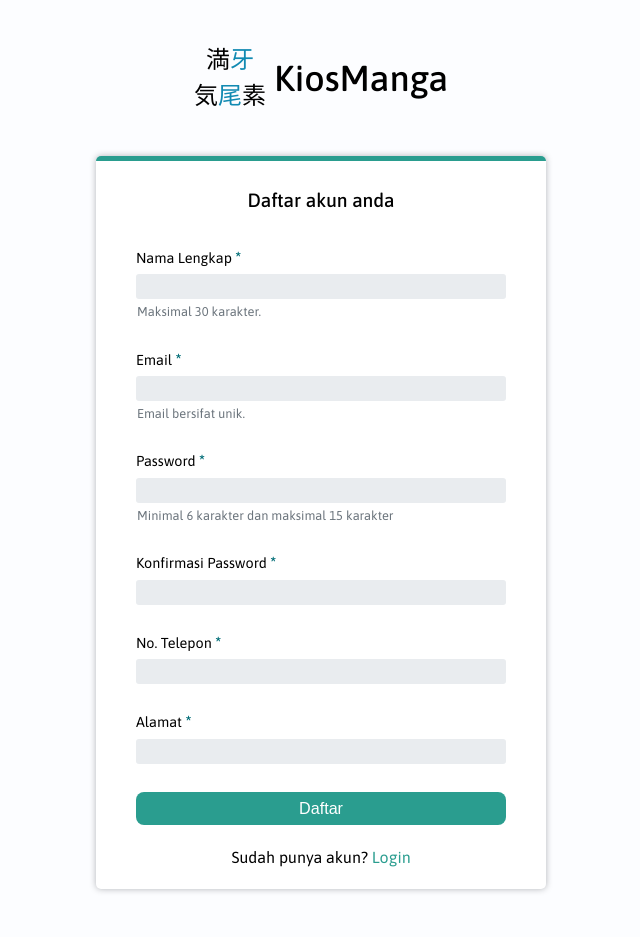
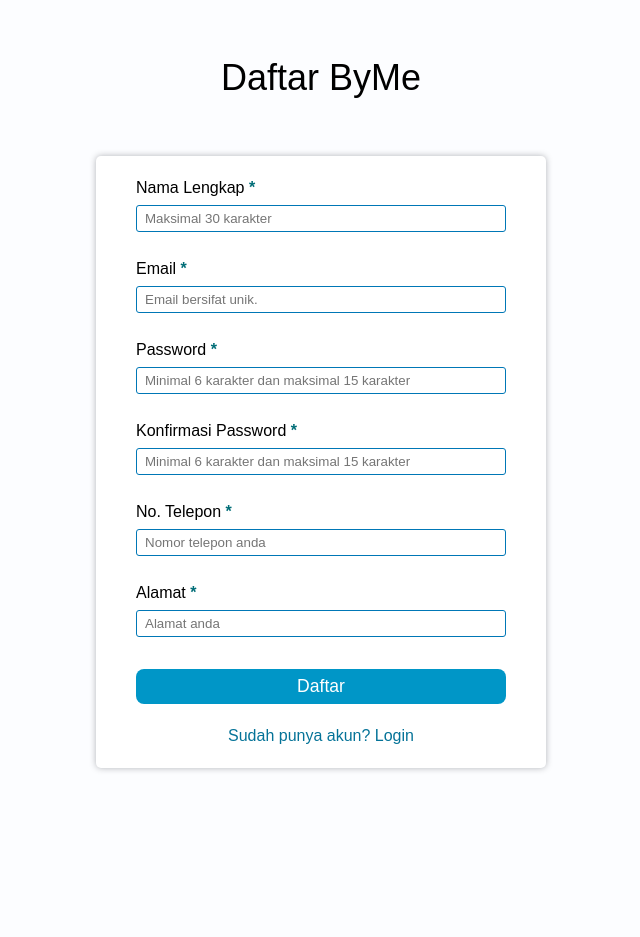
Before and after one commit to Dedrut/new-ByME, a Laravel app: page /daftar in a window 1280 px wide. Shown: the whole page, without its empty margins (319-959 px from the left). After the commit the page ends 771 px from the top, so only its background shows below. Run offline with Laravel 10, Linux system fonts and the light colour scheme; some libraries are stand-ins or nearby versions.

Commit message:
fixing migration, adding some views

```diff
--- a/public/css/login.css
+++ b/public/css/login.css
@@ -67,7 +67,7 @@
 
 body {
   background-color: #fcfdff;
-  font-family: "Asap", sans-serif;
+  font-family: "Poppins", sans-serif;
 }
 
 .login-header {
@@ -120,69 +120,52 @@
   margin-bottom: 20px;
 }
 .login-card .card-input {
-  font-size: 0.9rem;
+  font-size: 1rem;
   display: flex;
   flex-direction: column;
   margin-bottom: 25px;
 }
 .login-card .card-input input {
-  font-family: "Asap", sans-serif;
+  font-family: "Poppins", sans-serif;
   margin-top: 5px;
   padding: 5px 8px;
-  border: none;
-  background-color: #E9ECEF;
+  border: 0.5px #0077b6 solid;
   border-radius: 3px;
 }
 .login-card .card-input input:focus {
-  outline: 3px solid rgba(42, 157, 144, 0.3058823529);
-}
-.login-card .other-input {
-  display: flex;
-  justify-content: space-between;
-  align-items: center;
-  margin-bottom: 25px;
-}
-.login-card .other-input .remember {
-  display: flex;
-  align-items: center;
-}
-.login-card .other-input .remember label, .login-card .other-input .remember input {
-  margin-left: 5px;
-  cursor: pointer;
-}
-.login-card .other-input a {
-  color: #2A9D8F;
-  font-weight: 500;
-}
-.login-card .other-input a:hover {
-  color: #238176;
+  outline: 3px solid #0077b6;
 }
 .login-card .error-message {
-  background-color: rgba(42, 157, 144, 0.1529411765);
-  color: #eb0b1a;
+  background-color: #ffeaea;
+  color: #e5383b;
   padding: 15px 10px;
-  border-left: 3px solid #d11320;
+  border-left: 3px solid #d41619;
   font-weight: 500;
 }
 .login-card .card-button {
-  background-color: #2A9D8F;
+  background-color: #0096c7;
   color: white;
   display: block;
   width: 100%;
   padding: 7px 0;
   font-weight: 500;
-  font-size: 1.01rem;
+  font-size: 1.1rem;
+  font-weight: 500;
   border-radius: 8px;
+  margin-top: 2rem;
+}
+.login-card .card-button:hover {
+  background-color: #0077b6;
 }
 .login-card .card-footer {
   padding: 20px 0;
   text-align: center;
 }
 .login-card .card-footer a {
-  color: #2A9D8F;
+  color: #057398;
 }
 
-.login-card::before {
+/* .login-card::before{
     content: "";
     position: absolute;
     display: block;
@@ -191,9 +174,8 @@
     left: 0;
     width: 100%;
     height: 5px;
-  background: #2A9D8F;
-}
-
+    background: #0096c7;
+} */
 .total {
   display: flex;
 }
@@ -219,7 +201,7 @@
 .error-msg {
   font-size: 0.85rem;
   margin-top: 3px;
-  color: #d11320;
+  color: #e5383b;
   font-weight: 500;
   margin-left: 1px;
 }
--- a/public/css/login.scss
+++ b/public/css/login.scss
@@ -70,7 +70,7 @@
 
 body{
     background-color: #fcfdff;
-    font-family: 'Asap', sans-serif;
+    font-family: 'Poppins', sans-serif;
 }
 
 
@@ -129,65 +129,45 @@
     }
 
     .card-input{
-        font-size: 0.9rem;
+        font-size: 1rem;
         display: flex;
         flex-direction: column;
         margin-bottom: 25px;
 
         input{
-            font-family: 'Asap', sans-serif;
+            font-family: 'Poppins', sans-serif;
             margin-top: 5px;
             padding: 5px 8px;
-            border: none;
-            background-color: #E9ECEF;
+            border: 0.5px #0077b6 solid;
             border-radius: 3px;
         }
         input:focus{
-            outline: 3px solid #2a9d904e;
-        }
-    }
-
-    .other-input{
-        display: flex;
-        justify-content: space-between;
-        align-items: center;
-        margin-bottom: 25px;
-
-        .remember{
-            display: flex;
-            align-items: center;
-
-            label, input{
-                margin-left: 5px;
-                cursor: pointer;
-            }
-        }
-        a{
-            color: #2A9D8F;
-            font-weight: 500;
-        }
-        a:hover{
-            color: #238176;
+            outline: 3px solid #0077b6;
         }
     }
 
     .error-message{
-        background-color: #2a9d9027;
-        color: #eb0b1a;
+        background-color: #ffeaea;
+        color: #e5383b;
         padding: 15px 10px;
-        border-left: 3px solid #d11320;
+        border-left: 3px solid #d41619;
         font-weight: 500;
     }
 
     .card-button{
-        background-color: #2A9D8F;
+        background-color: #0096c7;
         color: white;
         display: block;
         width: 100%;
         padding: 7px 0;
         font-weight: 500;
-        font-size: 1.01rem;
+        font-size: 1.1rem;
+        font-weight: 500;
         border-radius: 8px;
+        margin-top: 2rem;
+    }
+    .card-button:hover{
+        background-color: #0077b6;
     }
 
     .card-footer{
@@ -195,12 +175,12 @@
         text-align: center;
 
         a{
-            color: #2A9D8F;
+            color: #057398;
         }
     }
 }
 
-.login-card::before{
+/* .login-card::before{
     content: "";
     position: absolute;
     display: block;
@@ -209,8 +189,8 @@
     left: 0;
     width: 100%;
     height: 5px;
-    background: #2A9D8F;
-}
+    background: #0096c7;
+} */
 
 .total{
     display: flex;
@@ -239,7 +219,7 @@
 .error-msg{
     font-size: 0.85rem;
     margin-top: 3px;
-    color: #d11320;
+    color: #e5383b;
     font-weight: 500;
     margin-left: 1px;
 }
--- a/public/css/style.scss
+++ b/public/css/style.scss
@@ -59,6 +59,10 @@
     flex-direction: column;
 }
 
+a{
+    text-decoration: none;
+}
+
 .km-footer{
     margin-top: auto;
 }
@@ -76,6 +80,18 @@
     font-size: 0.9rem;
 }
 
+.truncate-1{
+    display: -webkit-box;
+    -webkit-line-clamp: 1;
+    -webkit-box-orient: vertical;
+    overflow: hidden;
+    text-overflow: ellipsis;
+}
+
+.byme-table{
+    border-collapse:separate;
+    border-spacing: 0 0.2em;
+}
 
 :root{
     --swiper-theme-color: #00c49a;
--- a/resources/views/frontend/daftar.blade.php
+++ b/resources/views/frontend/daftar.blade.php
@@ -20,57 +20,45 @@
 </head>
 <body>
     <div class="login-header">
-        <a href="{{route('home')}}">
+        <div>
             <div class="login-logo-text">
-                <span id="login-logo">
-                    <div>満<span>牙</span></div>
-                    <div>気<span>尾</span>素</div>
-                </span>
-                <span id="login-title">KiosManga</span>
+                <span id="login-title">Daftar ByMe</span>
             </div>
-
-        </a>
+        </div>
     </div>
     <div class="login-card">
-        <div class="card-title">Daftar akun anda</div>
         <form action="{{ route('register-store') }}" method="POST">
             {{ csrf_field() }}
             <div class="card-input">
                 <label>Nama Lengkap <span style="color: #006D77; font-weight:800; font-size: 1rem;">*</span></label>
-                <input type="text" id="namaLengkap" name="namaLengkap" aria-describedby="descNama" maxlength="30" required>
+                <input type="text" id="namaLengkap" name="namaLengkap" placeholder="Maksimal 30 karakter" aria-describedby="descNama" maxlength="30" required>
                 @error('namaLengkap')
                     <div class="error-msg">Nama lengkap tidak valid. Silahkan masukkan kembali</div>
-                @else
-                    <div class="input-desc">Maksimal 30 karakter.</div>
                 @enderror
             </div>
 
 
             <div class="card-input">
                 <label>Email <span style="color: #006D77; font-weight:800; font-size: 1rem;">*</span></label>
-                <input type="email" name="email" aria-describedby="descEmail" required>
+                <input type="email" name="email" placeholder="Email bersifat unik." aria-describedby="descEmail" required>
                 @error('email')
                     <div class="error-msg">Email tidak valid atau sudah diambil. Silahkan masukkan kembali</div>
-                @else
-                    <div class="input-desc">Email bersifat unik.</div>
                 @enderror
             </div>
 
 
             <div class="card-input">
                 <label>Password <span style="color: #006D77; font-weight:800; font-size: 1rem;">*</span></label>
-                <input type="password" name="password" aria-describedby="descPassword" minlength="6" maxlength="20" required>
+                <input type="password" name="password" placeholder="Minimal 6 karakter dan maksimal 15 karakter" aria-describedby="descPassword" minlength="6" maxlength="20" required>
                 @error('password')
                     <div class="error-msg">Panjang Password minimal 8 karakter dan maksimal 20 karakter. Silahkan masukkan kembali</div>
-                @else
-                    <div class="input-desc">Minimal 6 karakter dan maksimal 15 karakter</div>
                 @enderror
             </div>
 
 
             <div class="card-input">
                 <label>Konfirmasi Password <span style="color: #006D77; font-weight:800; font-size: 1rem;">*</span></label>
-                <input type="password" name="konfirmasiPassword" aria-describedby="descKonfirmasiPassword" required>
+                <input type="password" name="konfirmasiPassword" placeholder="Minimal 6 karakter dan maksimal 15 karakter" aria-describedby="descKonfirmasiPassword" required>
                 @error('konfirmasiPassword')
                     <div class="error-msg">Password tidak sama. Silahkan masukkan kembali</div>
                 @enderror
@@ -79,7 +67,7 @@
 
             <div class="card-input">
                 <label>No. Telepon <span style="color: #006D77; font-weight:800; font-size: 1rem;">*</span></label>
-                <input type="number" id="noTelp" name="noTelp" aria-describedby="descNoTelp" required>
+                <input type="number" id="noTelp" name="noTelp" placeholder="Nomor telepon anda" aria-describedby="descNoTelp" required>
                 @error('noTelp')
                     <div class="error-msg">No.Telepon tidak valid. Silahkan masukkan kembali</div>
                 @enderror
@@ -88,11 +76,9 @@
 
             <div class="card-input">
                 <label>Alamat <span style="color: #006D77; font-weight:800; font-size: 1rem;">*</span></label>
-                <input type="text" id="alamat" name="alamat" aria-describedby="descNama" maxlength="30" required>
+                <input type="text" id="alamat" name="alamat" placeholder="Alamat anda" aria-describedby="descNama" maxlength="30" required>
                 @error('alamat')
-                    <div class="error-msg">Nama lengkap tidak valid. Silahkan masukkan kembali</div>
-                @else
-                    <div class="input-desc"></div>
+                    <div class="error-msg">Alamat tidak valid. Silahkan masukkan kembali</div>
                 @enderror
             </div>
 
@@ -101,7 +87,7 @@
             </button>
         </form>
         <div class="card-footer">
-            Sudah punya akun? <a href="{{ route('login') }}">Login</a>
+            <a href="{{ route('login') }}">Sudah punya akun? Login</a>
         </div>
     </div>
 
--- a/routes/web.php
+++ b/routes/web.php
@@ -31,15 +31,20 @@
     return view('frontend.produk');
 });
 
-Route::get('/keranjang', function () {
-    return view('frontend.keranjang');
-});
-
 Route::get('/detail', function () {
     return view('frontend.detailProduk');
 });
 
 
+
+Route::get('/keranjang', function () {
+    return view('frontend.keranjang');
+});
+
+
+Route::get('/detail-pesanan', function () {
+    return view('frontend.detailPesanan');
+});
 
 
 Route::middleware('guest')->group(function () {
```
Also changed, not shown: resources/views/frontend/detailPesanan.blade.php (added, +114 -0 lines), resources/views/frontend/keranjang.blade.php (+5 -5 lines), resources/views/frontend/login.blade.php (+8 -19 lines), database/migrations/2023_07_29_081200_create_pembelians_table.php, database/migrations/2023_08_07_060547_add_fields_to_orders_table.php (added), database/migrations/2023_08_07_060726_add_fields_to_cart_table.php (added), public/css/style.css, 2 other files. Lines whose indentation alone changed are shown as unchanged.
